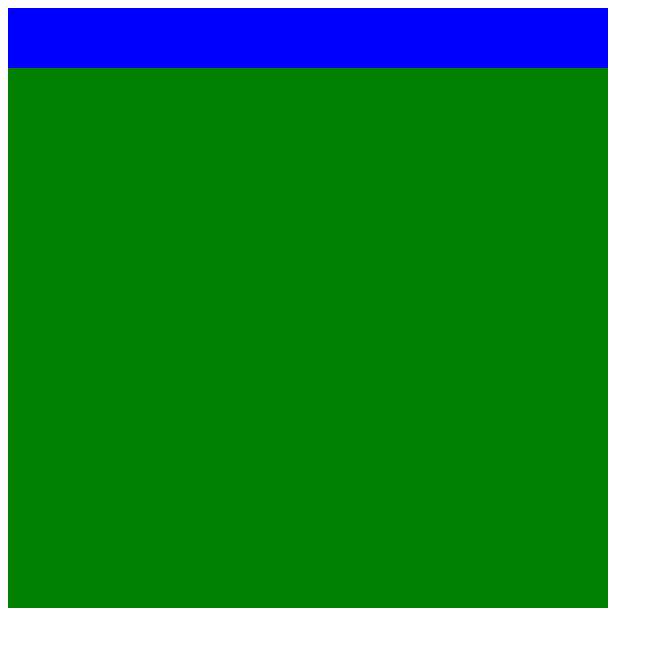
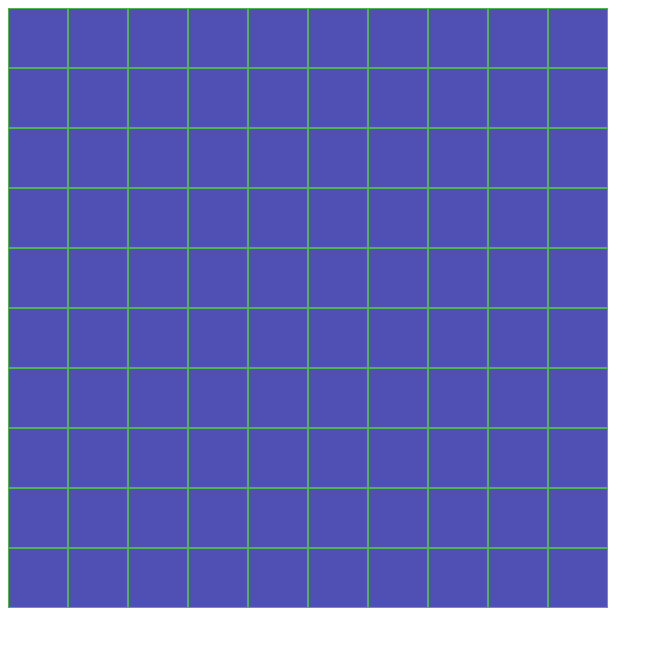
Before and after one commit to Christian-Perez/minesweeper_marathon, a plain HTML site: page board.html in a window 1280 px wide. Shown: the whole page, without its empty margins (0-663 px from the left). Drawn offline with nearby package versions, Linux system fonts and the light colour scheme.

Commit message:
creates divs with appropriate id for reference & updates style

```diff
--- a/css/styles.css
+++ b/css/styles.css
@@ -2,16 +2,22 @@ body {
   /*background-color: green;*/
 }
 #board {
-  background-color: green;
+  background-color: rgb(80, 180, 80);
   width: 600px;
   height: 600px;
 }
 .tile {
-  background-color: blue;
-  width: 60px;
-  height: 60px;
+  background-color: rgb(80, 80, 180);
+  width: 58px;
+  height: 58px;
   float: left;
+  margin: 1px;
+}
+.tile:hover {
+  background-color: rgb(100, 100, 200)
 }
 .row{
+  background-color: yellow;
+  display: block;
   clear: left;
 }
--- a/js/board.js
+++ b/js/board.js
@@ -1,12 +1,19 @@
 // console.log('board.js');
-var boardSize = [10, 10];
+var boardRows = 10;
+var boardColumns = 10;
 // -1 = bomb
 // 0 through 8 = clear tile
 var tileValuesArr = [[],[]];
 var board = $('#board');
-for(var i = 0; i < boardSize[0]; i++){ //x axis
-  // appending same tile to board over and over, want to append a NEW tile for each boardSize
 
-  $('<div>', {class: 'tile', id: i}).appendTo('#board');
+// for every boardRows[x][], create a row
+//   in every for create
+
+for(var i = 0; i < boardRows; i++){ //X axis
+    $('<div>', { class: ('row' + i) }).appendTo('#board');
+    for(var j = 0; j < boardColumns; j++){
+      //asign id that is a string of i + j
+      $('<div>', { class: 'tile', id: ("" + i + j) } ).appendTo('.row' + i);
+    }
 
 }
```
